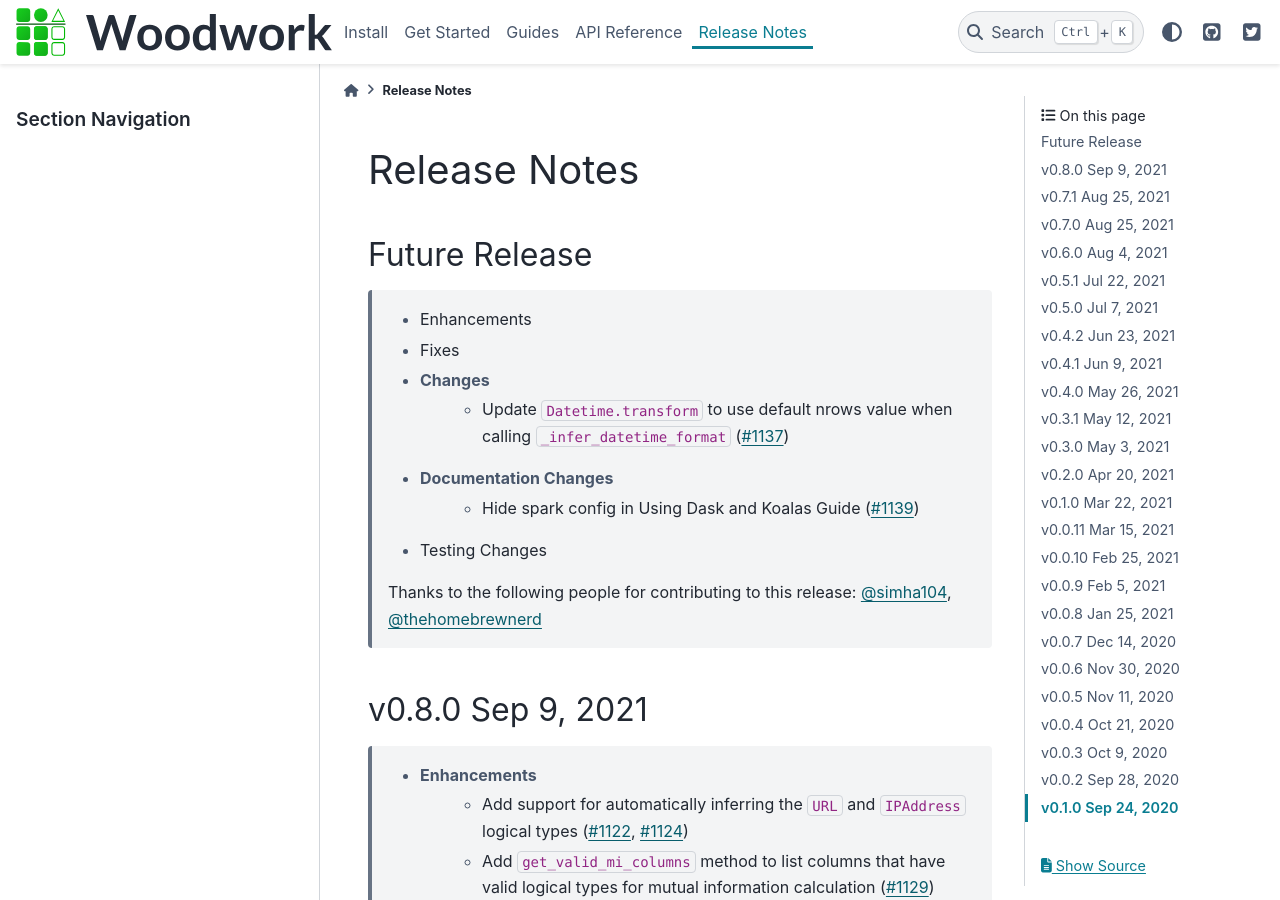
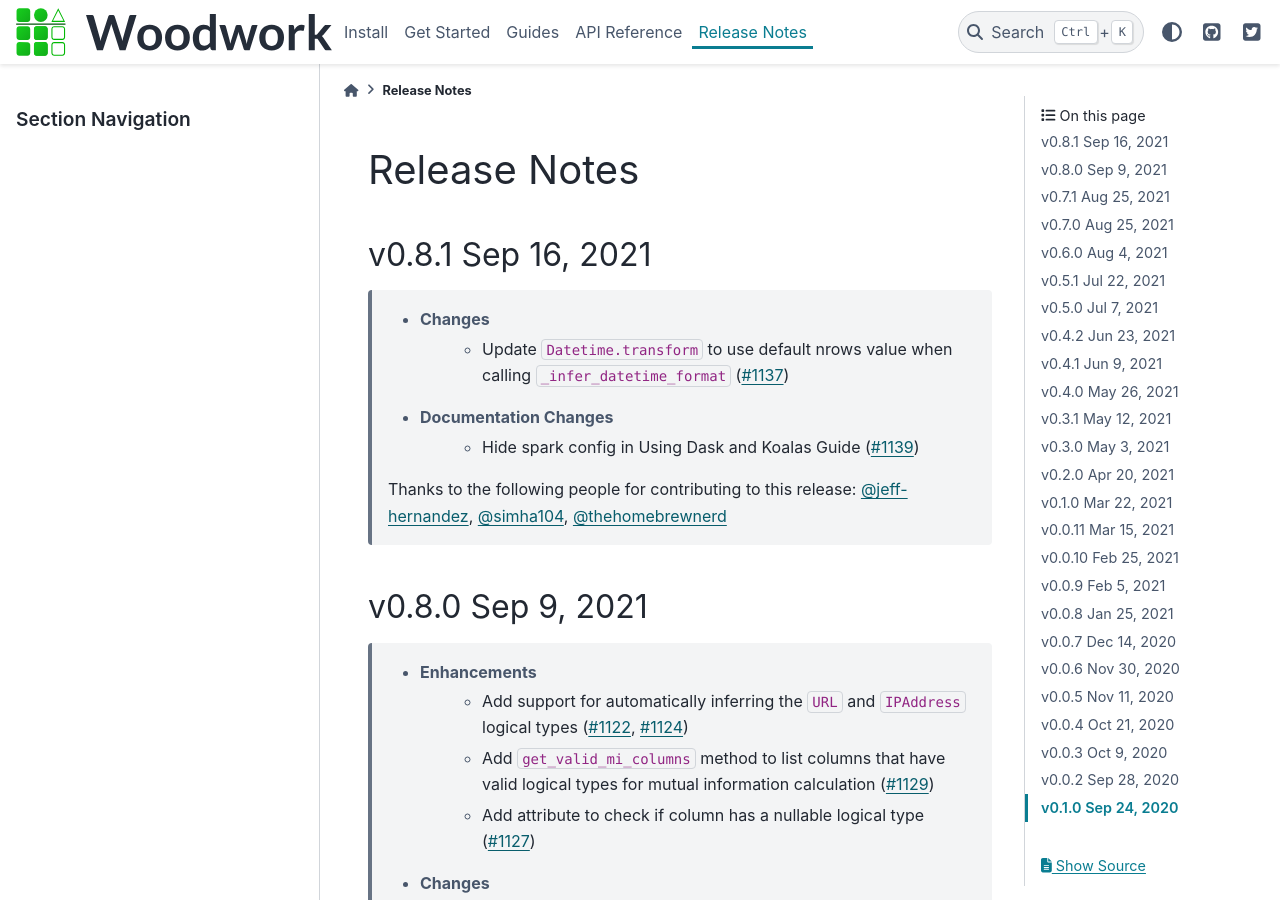
Before and after one commit to alteryx/woodwork, a Sphinx documentation site: the page built from docs/source/release_notes.rst, in a window 1280 px wide and 900 px high. Built offline with Sphinx 7.4.7 and the PyData theme 0.15.4, drawn with Linux system fonts in a browser that asks for light colours; comment, search, counter and statistics services are not loaded.

Commit message:
update release notes

```diff
--- a/docs/source/release_notes.rst
+++ b/docs/source/release_notes.rst
@@ -2,19 +2,25 @@
 
 Release Notes
 -------------
-
-Future Release
-==============
+.. Future Release
+  ==============
     * Enhancements
     * Fixes
+    * Changes
+    * Documentation Changes
+    * Testing Changes
+
+.. Thanks to the following people for contributing to this release:
+
+v0.8.1 Sep 16, 2021
+===================
     * Changes
         * Update ``Datetime.transform`` to use default nrows value when calling ``_infer_datetime_format`` (:pr:`1137`)
     * Documentation Changes
         * Hide spark config in Using Dask and Koalas Guide (:pr:`1139`)
-    * Testing Changes
 
     Thanks to the following people for contributing to this release:
-    :user:`simha104`, :user:`thehomebrewnerd`
+    :user:`jeff-hernandez`, :user:`simha104`, :user:`thehomebrewnerd`
 
 
 v0.8.0 Sep 9, 2021
```
